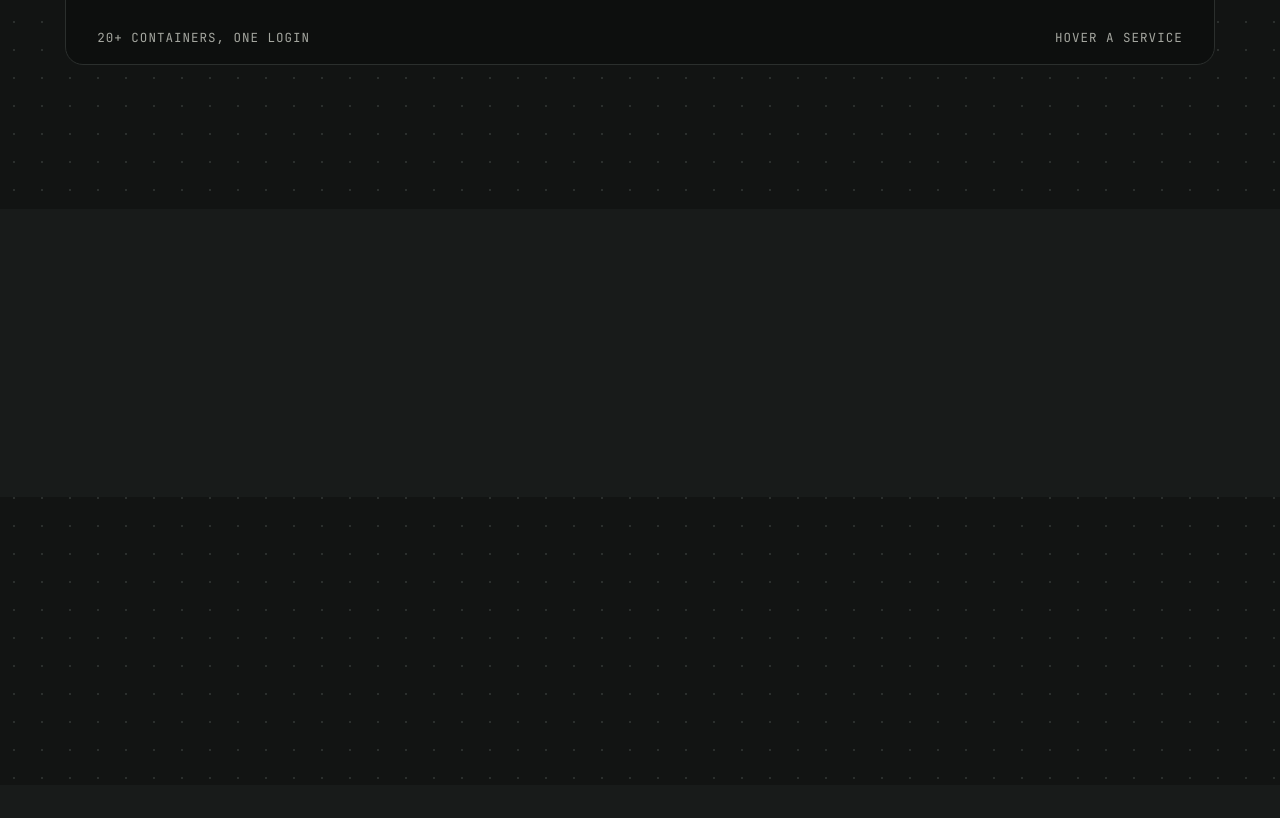
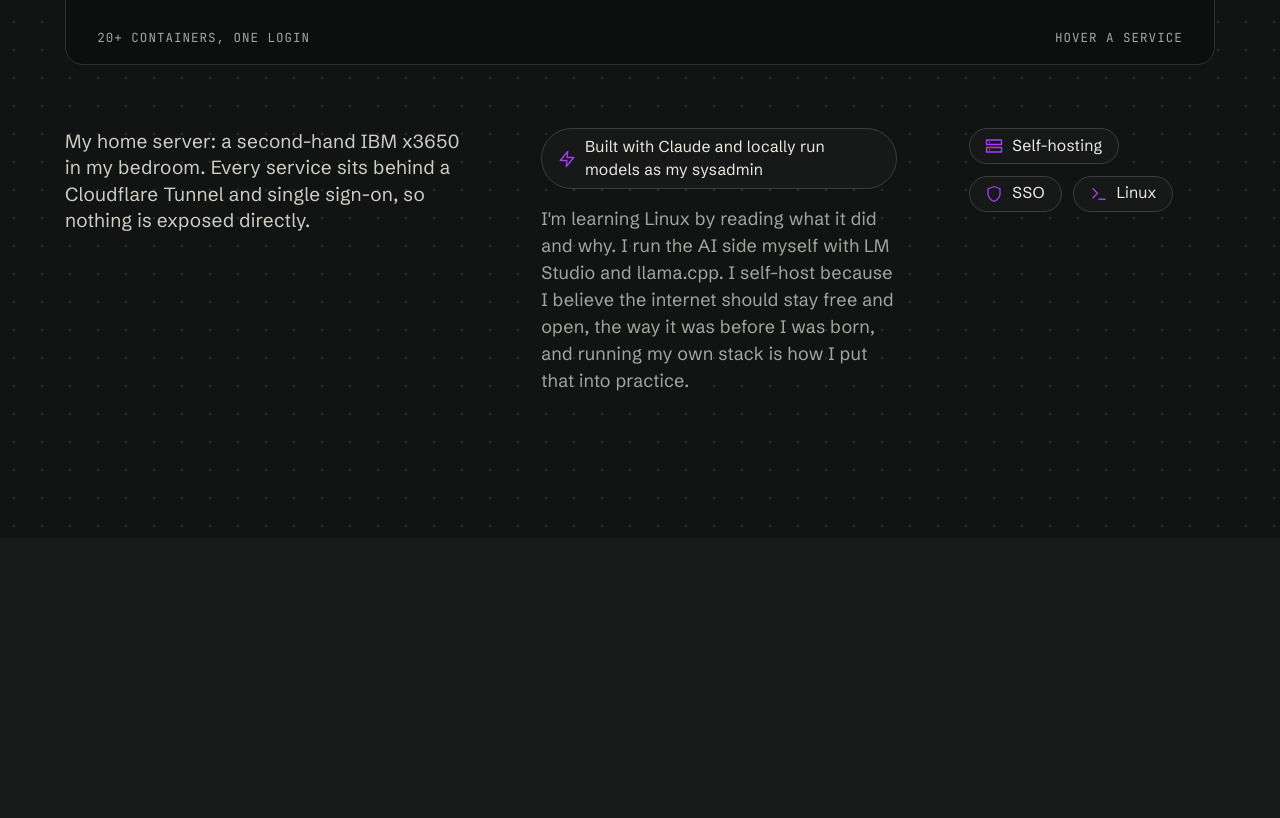
Before and after one commit to raze-raptor/TypescriptPortfolio, a React (Vite) app: page / in a window 1280 px wide. Shown: the part 1560-2378 px from the top of the page. Built offline with nearby package versions, Linux system fonts and the light colour scheme.

Commit message:
Badges: Finished up Selected Work and added badges

```diff
--- a/src/App.tsx
+++ b/src/App.tsx
@@ -13,6 +13,17 @@ const citadelServices = [
   { name: 'Pi-hole', sub: 'DNS ADBLOCK', title: 'Network-wide ad blocking', x: 805 },
   { name: 'Transmission', sub: 'DOWNLOADS', title: 'Torrent client', x: 980 },
 ]
+
+function Badge({ icon, className = '', children }: { icon: string; className?: string; children: React.ReactNode }) {
+  return (
+    <span className={`badge h-8 px-3.5 gap-2 rounded-full border border-[#3A3F3C] bg-[#161918] text-[#ECEAE3] text-sm transition hover:-translate-y-0.5 hover:border-[var(--accent)] ${className}`}>
+      <svg viewBox="0 0 24 24" className="w-4 h-4 flex-none fill-none stroke-current stroke-[1.75] [stroke-linecap:round] [stroke-linejoin:round] text-[var(--accent)]">
+        <path d={icon} />
+      </svg>
+      {children}
+    </span>
+  )
+}
 
 function App() {
   return (
@@ -222,6 +233,28 @@ View Projects</button>
                 <text className="caption" x="1070" y="318" textAnchor="end">HOVER A SERVICE</text>
               </svg>
             </div>
+
+            <div className="flex flex-wrap gap-x-16 gap-y-10 items-start font-[family-name:var(--header)]">
+              <p className="flex-[5_1_360px] min-w-0 text-[19px] text-pretty text-[#CFCEC7]">
+                My home server: a second-hand IBM x3650 in my bedroom. Every service sits behind a Cloudflare Tunnel and single sign-on, so nothing is exposed directly.
+              </p>
+
+              <div className="flex-[4_1_320px] min-w-0 flex flex-col gap-3.5">
+                <Badge icon="M13 2L3 14h9l-1 8 10-12h-9z" className="self-start h-auto py-1.5 whitespace-normal text-left">
+                  Built with Claude and locally run models as my sysadmin
+                </Badge>
+                <p className="text-base text-pretty text-[#A4A69F]">
+                  I'm learning Linux by reading what it did and why. I run the AI side myself with LM Studio and llama.cpp. I self-host because I believe the internet should stay free and open, the way it was before I was born, and running my own stack is how I put that into practice.
+                </p>
+              </div>
+
+              <div className="flex-[3_1_220px] min-w-0 flex flex-wrap gap-2.5">
+                <Badge icon="M2 4h20v6H2zM2 14h20v6H2zM6 7h.01M6 17h.01">Self-hosting</Badge>
+                <Badge icon="M12 22s8-4 8-10V5l-8-3-8 3v7c0 6 8 10 8 10z">SSO</Badge>
+                <Badge icon="M4 17l6-6-6-6M12 19h8">Linux</Badge>
+              </div>
+            </div>
+
           </div>
 
 
```
Also changed, not shown: 1 other file (tests, documents, lock files or other folders).
